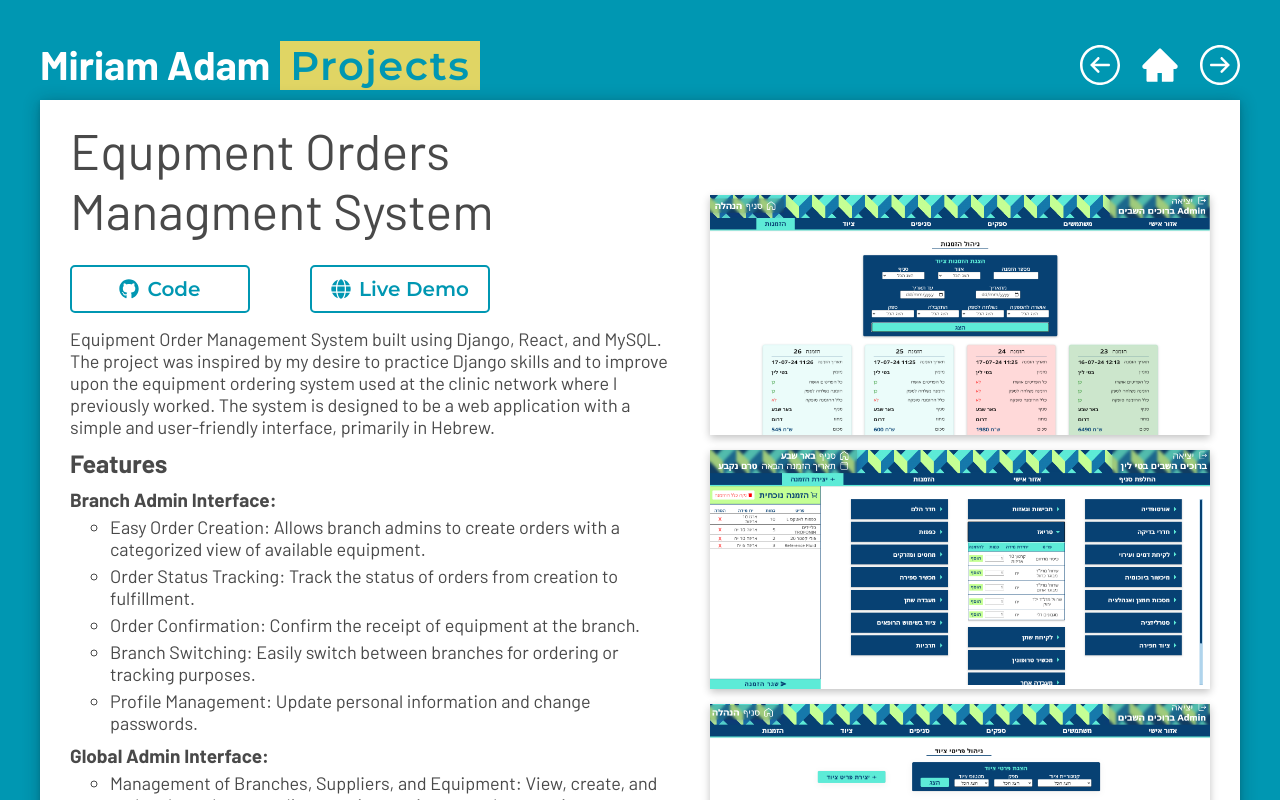
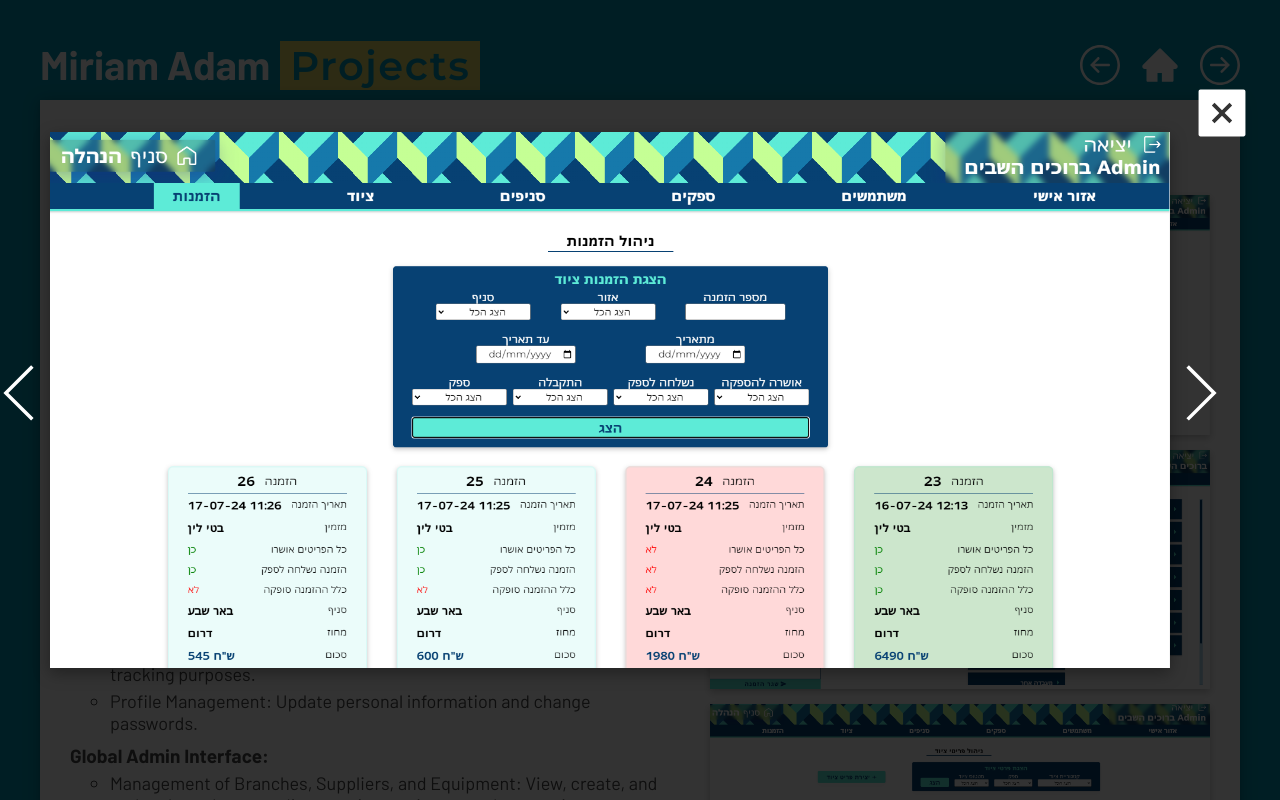
Before and after one commit to MirAdam999/Resume2.0, a Next.js app: page /projects in a window 1280 px wide. Both pictures are taken after a click on the picture 960 px from the left and 314 px from the top of the page. Shown: the top 800 px of the page. Built offline with nearby package versions, Linux system fonts and the light colour scheme.

Commit message:
popup img window

```diff
--- a/src/app/projects/page.js
+++ b/src/app/projects/page.js
@@ -19,7 +19,7 @@ export default function ProjectsPage() {
 
     const moveRight = () => {
         if (current === 0) {
-            setCurrent(2)
+            setCurrent(3)
         } else {
             setCurrent(current - 1)
         }
--- /dev/null
+++ b/src/comps/projectpage_comps/popup/popup.css
@@ -0,0 +1,55 @@
+.popup-wrapper {
+    position: fixed;
+    z-index: 4;
+
+    width: 100vw;
+    min-height: 100%;
+    overflow: hidden;
+    top: 0;
+    left: 0;
+}
+
+.popup-backround {
+    position: fixed;
+    z-index: 4;
+    background-color: black;
+    opacity: 80%;
+    width: 100vw;
+    height: 100vh;
+    overflow: hidden;
+    top: 0;
+    left: 0;
+}
+
+.popup-inner {
+    position: fixed;
+    z-index: 5;
+    opacity: 100%;
+    display: flex;
+    flex-direction: row;
+    align-items: center;
+    justify-content: center;
+    height: 100%;
+    width: 100%;
+}
+
+.popup-icon {
+    color: white;
+    font-size: 60px;
+    cursor: pointer;
+    transition: 0.3s ease;
+}
+
+.popup-icon:hover {
+    transform: scale(1.2);
+}
+
+.img-popup {
+    box-shadow: rgba(0, 0, 0, 0.35) 0px 5px 15px;
+}
+
+#close-popup {
+    position: relative;
+    bottom: 35%;
+    right: 3%;
+}
--- /dev/null
+++ b/src/comps/projectpage_comps/popup/popup.js
@@ -0,0 +1,55 @@
+'use client';
+
+import Image from 'next/image';
+import './popup.css'
+import { TfiAngleLeft, TfiAngleRight } from "react-icons/tfi";
+import { AiFillCloseSquare } from "react-icons/ai";
+
+const Popup = (props) => {
+    const current_image = props.current_image;
+    const proj_images = props.proj_images;
+    const setImage = props.setImage;
+    const closePopup = props.closeImage;
+    const img_width = 1120
+    const img_height = img_width / 2.086
+
+    const goRight = () => {
+        if (proj_images.indexOf(current_image) >= proj_images.length - 1) {
+            setImage(proj_images[0])
+        } else {
+            setImage(proj_images[proj_images.indexOf(current_image) + 1])
+        }
+    };
+
+    const goLeft = () => {
+        if (proj_images.indexOf(current_image) == 0) {
+            setImage(proj_images[proj_images.length - 1])
+        } else {
+            setImage(proj_images[proj_images.indexOf(current_image) - 1])
+        }
+    };
+
+    return (
+        <div className='popup-wrapper'>
+
+            <div className='popup-backround'></div>
+
+            <div className="popup-inner">
+                <div className='popup-icon' id="arrow-left" onClick={goLeft}><TfiAngleLeft /></div>
+                <Image className='img-popup'
+                    src={current_image}
+                    alt={`image`}
+                    width={img_width}
+                    height={img_height}
+                />
+                <div className='popup-icon' id="arrow-right" onClick={goRight}><TfiAngleRight /></div>
+
+                <div className='popup-icon' id="close-popup" onClick={closePopup}><AiFillCloseSquare /></div>
+            </div>
+
+        </div>
+    )
+
+};
+
+export default Popup;
--- a/src/comps/projectpage_comps/project.js
+++ b/src/comps/projectpage_comps/project.js
@@ -1,8 +1,9 @@
 'use client';
 
-import { forwardRef } from "react";
+import { forwardRef, useState } from "react";
 
 import Image from 'next/image'
+import Popup from "./popup/popup";
 import './project.css'
 import { norm_font, wide_font_fat } from '../fonts'
 import { FaReact, FaHtml5, FaCss3Alt, FaGithub, FaGlobe } from "react-icons/fa";
@@ -11,13 +12,13 @@ import { DiMsqlServer } from "react-icons/di";
 import { GrMysql } from "react-icons/gr";
 
 const Project = forwardRef(function Project(props, ref) {
-    const title = props.title
-    const about = props.about
-    const images = props.images
-    const skills = props.skills
-    const gitLink = props.gitLink
-    const liveLink = props.liveLink
-    const is_current = props.is_current
+    const title = props.title;
+    const about = props.about;
+    const images = props.images;
+    const skills = props.skills;
+    const gitLink = props.gitLink;
+    const liveLink = props.liveLink;
+    const is_current = props.is_current;
 
     const skillsDict = {
         'MSSQL': <div className={`used-skill ${norm_font.className}`} ><DiMsqlServer className="used-skill-icon" />MSSQL</div>,
@@ -27,7 +28,17 @@ const Project = forwardRef(function Project(props, ref) {
         'React': <div className={`used-skill ${norm_font.className}`}><FaReact className="used-skill-icon" />React</div>,
         'HTML': <div className={`used-skill ${norm_font.className}`}><FaHtml5 className="used-skill-icon" />HTML</div>,
         'CSS': <div className={`used-skill ${norm_font.className}`}><FaCss3Alt className="used-skill-icon" />CSS</div>
-    }
+    };
+
+    const [imagePopUp, setImagePopUp] = useState(null);
+
+    const openImage = (image) => {
+        setImagePopUp(image)
+    };
+
+    const closeImage = () => {
+        setImagePopUp(null)
+    };
 
     const goToCode = () => {
         window.open(gitLink, '_blank', 'noopener,noreferrer');
@@ -39,6 +50,8 @@ const Project = forwardRef(function Project(props, ref) {
 
     return (
         <div ref={ref} className={`project ${is_current}`}>
+
+            {imagePopUp && <Popup setImage={openImage} closeImage={closeImage} proj_images={images} current_image={imagePopUp} />}
 
             <div className='proj-left'>
                 <div className={`proj-title ${norm_font.className}`}>{title}</div>
@@ -58,19 +71,25 @@ const Project = forwardRef(function Project(props, ref) {
             </div>
 
             <div className='proj-right'>
-                <Image className='proj-img'
+                <Image
+                    onClick={() => openImage(images[0])}
+                    className='proj-img'
                     src={images[0]}
                     alt={`${title}-image`}
                     width={500}
                     height={239.69}
                 />
-                <Image className='proj-img'
+                <Image
+                    onClick={() => openImage(images[1])}
+                    className='proj-img'
                     src={images[1]}
                     alt={`${title}-image`}
                     width={500}
                     height={239.69}
                 />
-                <Image className='proj-img'
+                <Image
+                    onClick={() => openImage(images[2])}
+                    className='proj-img'
                     src={images[2]}
                     alt={`${title}-image`}
                     width={500}
```
